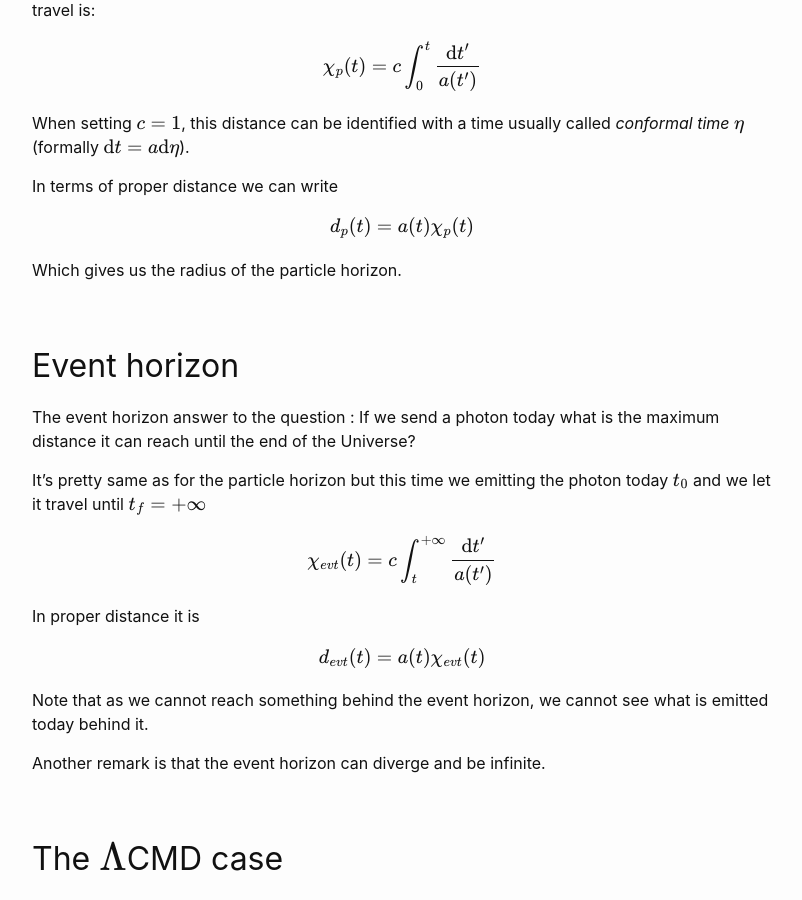
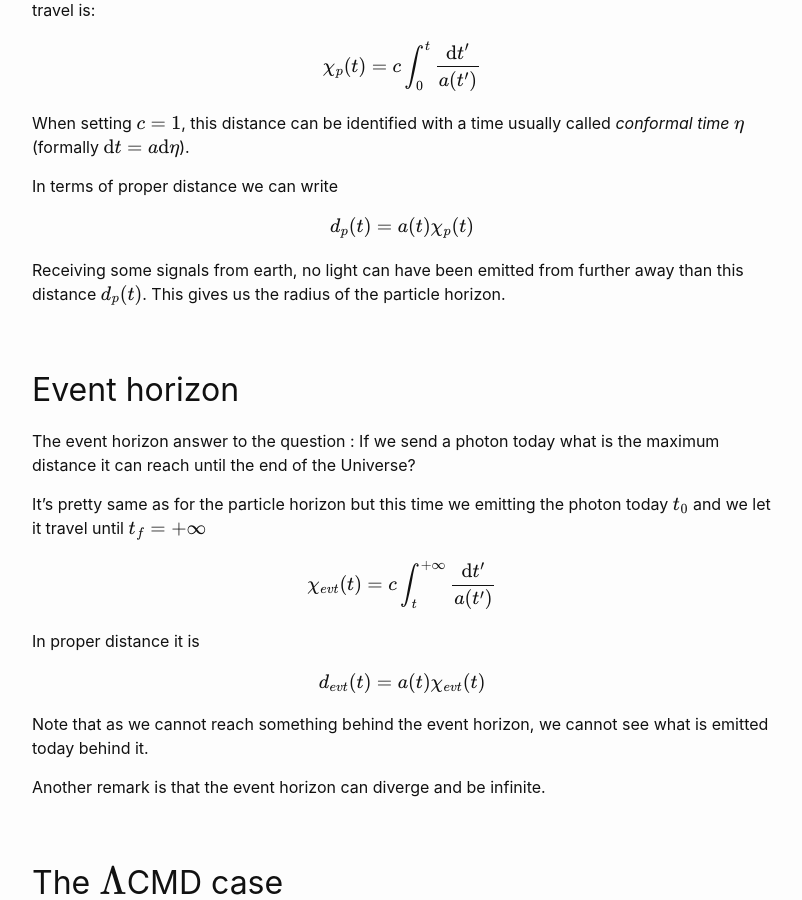
Before and after one commit to YoloNomy/YoloNomy.github.io, a Jekyll site: the page built from codes/cosmo/horizons.md, in a window 1280 px wide and 900 px high, scrolled down 2339 px. Shown: the whole window, without its empty margins (238-1040 px from the left). Built offline with Jekyll 4.4.1, drawn with Linux system fonts in a browser that asks for light colours; formulas are drawn with MathJax 3; some of the changed text lies outside the part shown.

Commit message:
Update horizons.md

```diff
--- a/codes/cosmo/horizons.md
+++ b/codes/cosmo/horizons.md
@@ -94,7 +94,7 @@ $$
 d_p(t) = a(t)\chi_p(t)
 $$
 
-Which gives us the radius of the particle horizon.
+Receiving some signals from earth, no light can have been emitted from further away than this distance $d_p(t)$. This gives us the radius of the particle horizon.
 
 ## Event horizon
 
@@ -156,5 +156,4 @@ $$
 
 That is the definition of the Hubble radius !
 
-
 Something that can be strange is that our future light-cone seems to cross the envent horizon : How can it be possible we can interact with what is beyond? What we have to remember is that if we emit a photon now it will never reach someone that is at the event horizon now, but the proper distance of the object at the event horizon will evolve during the photon travel and the photon will never reach it!
```
Also changed, not shown: other parts of codes/cosmo/horizons.md (+1 -1 lines).
